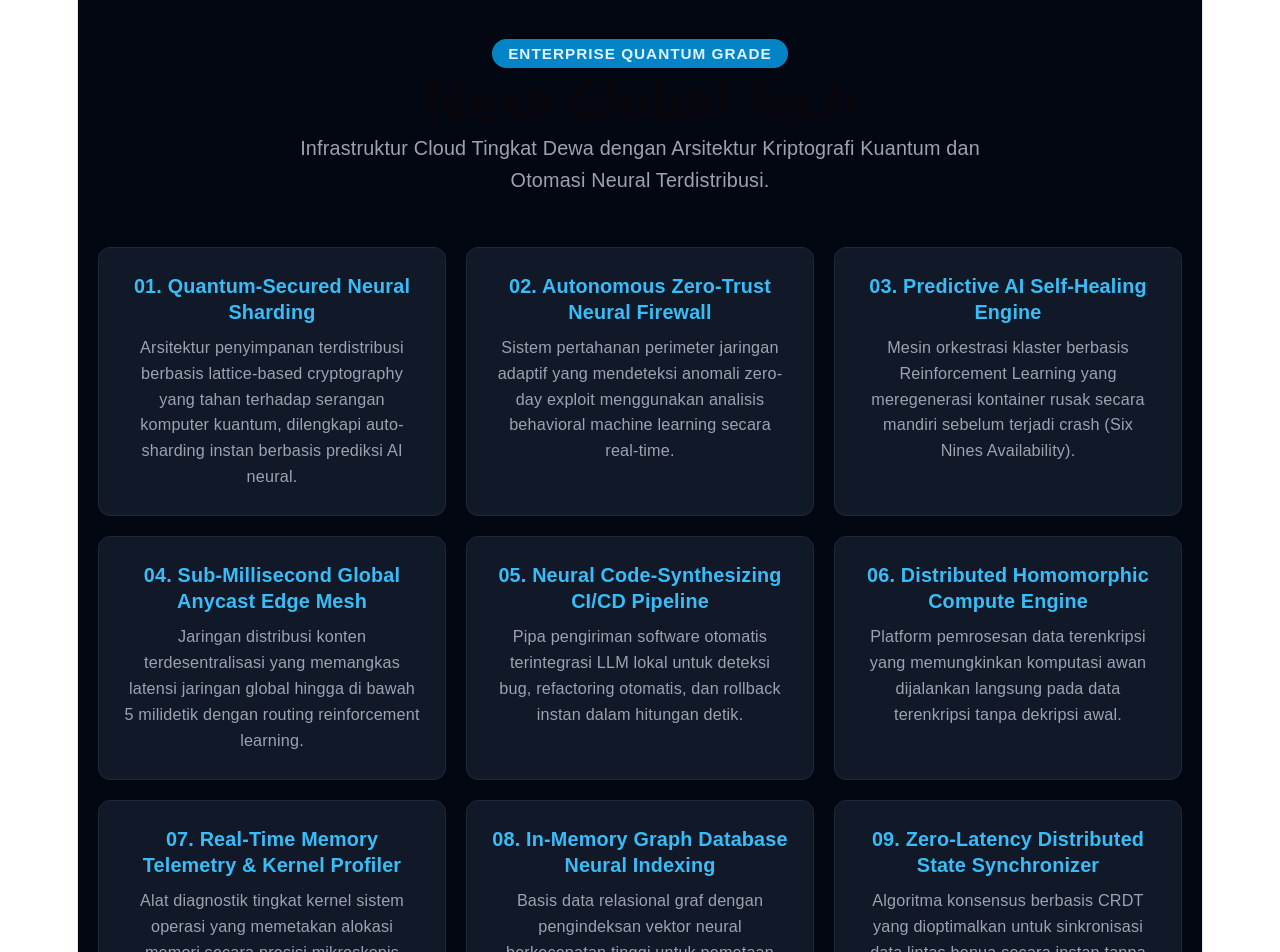
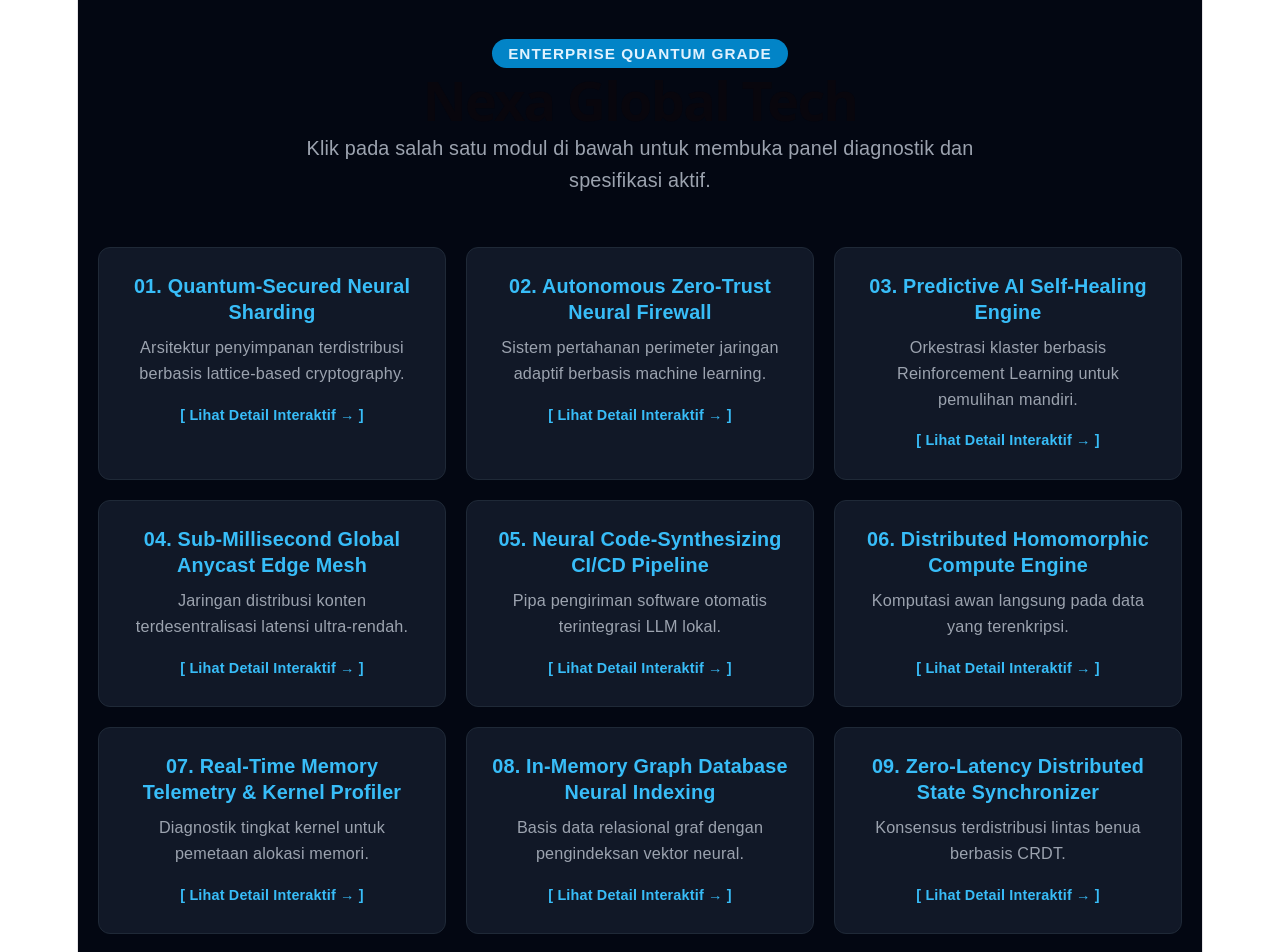
Before and after one commit to maul99289-star/nexa-global-tech, a React (Vite) app: page / in a window 1280 px wide. Shown: the top 952 px of the page. Built offline with nearby package versions, Linux system fonts and the light colour scheme.

Commit message:
tambahkan interaktivitas klik pada 12 fitur tingkat dewa

```diff
--- a/src/App.tsx
+++ b/src/App.tsx
@@ -1,21 +1,73 @@
+import { useState } from 'react';
+
 export default function App() {
+  const [selectedFeature, setSelectedFeature] = useState<{ title: string; desc: string; detail: string } | null>(null);
+
   const features = [
-    { title: "Quantum-Secured Neural Sharding", desc: "Arsitektur penyimpanan terdistribusi berbasis lattice-based cryptography yang tahan terhadap serangan komputer kuantum, dilengkapi auto-sharding instan berbasis prediksi AI neural." },
-    { title: "Autonomous Zero-Trust Neural Firewall", desc: "Sistem pertahanan perimeter jaringan adaptif yang mendeteksi anomali zero-day exploit menggunakan analisis behavioral machine learning secara real-time." },
-    { title: "Predictive AI Self-Healing Engine", desc: "Mesin orkestrasi klaster berbasis Reinforcement Learning yang meregenerasi kontainer rusak secara mandiri sebelum terjadi crash (Six Nines Availability)." },
-    { title: "Sub-Millisecond Global Anycast Edge Mesh", desc: "Jaringan distribusi konten terdesentralisasi yang memangkas latensi jaringan global hingga di bawah 5 milidetik dengan routing reinforcement learning." },
-    { title: "Neural Code-Synthesizing CI/CD Pipeline", desc: "Pipa pengiriman software otomatis terintegrasi LLM lokal untuk deteksi bug, refactoring otomatis, dan rollback instan dalam hitungan detik." },
-    { title: "Distributed Homomorphic Compute Engine", desc: "Platform pemrosesan data terenkripsi yang memungkinkan komputasi awan dijalankan langsung pada data terenkripsi tanpa dekripsi awal." },
-    { title: "Real-Time Memory Telemetry & Kernel Profiler", desc: "Alat diagnostik tingkat kernel sistem operasi yang memetakan alokasi memori secara presisi mikroskopis untuk mencegah memory leak." },
-    { title: "In-Memory Graph Database Neural Indexing", desc: "Basis data relasional graf dengan pengindeksan vektor neural berkecepatan tinggi untuk pemetaan relasi data multivariat seketika." },
-    { title: "Zero-Latency Distributed State Synchronizer", desc: "Algoritma konsensus berbasis CRDT yang dioptimalkan untuk sinkronisasi data lintas benua secara instan tanpa network bottleneck." },
-    { title: "Dynamic Resource Hyper-Compression Engine", desc: "Algoritma kompresi aset dan memori berbasis neural tensor compression yang memperkecil payload hingga 80% tanpa kehilangan presisi data." },
-    { title: "Automated Compliance & Regulatory Sentinel", desc: "Sistem audit otomatis yang memindai basis kode secara terus-menerus untuk memastikan kepatuhan mutlak standar internasional GDPR dan ISO." },
-    { title: "High-Throughput Custom API Gateway Matrix", desc: "Gerbang API asynchronous event-driven berperforma tinggi yang mampu menahan jutaan permintaan per detik (RPS) tanpa lonjakan latensi." }
+    {
+      title: "Quantum-Secured Neural Sharding",
+      desc: "Arsitektur penyimpanan terdistribusi berbasis lattice-based cryptography.",
+      detail: "Menggunakan enkripsi tahan kuantum dengan auto-sharding prediktif berbasis neural network untuk mengamankan data dari ancaman dekripsi masa depan."
+    },
+    {
+      title: "Autonomous Zero-Trust Neural Firewall",
+      desc: "Sistem pertahanan perimeter jaringan adaptif berbasis machine learning.",
+      detail: "Mendeteksi zero-day exploit secara real-time dan mengisolasi node terinfeksi dalam mikrodetik tanpa memutus trafik sah."
+    },
+    {
+      title: "Predictive AI Self-Healing Engine",
+      desc: "Orkestrasi klaster berbasis Reinforcement Learning untuk pemulihan mandiri.",
+      detail: "Meregenerasi kontainer yang rusak sebelum terjadi crash, menjamin ketersediaan sistem hingga 99.9999% tanpa intervensi manual."
+    },
+    {
+      title: "Sub-Millisecond Global Anycast Edge Mesh",
+      desc: "Jaringan distribusi konten terdesentralisasi latensi ultra-rendah.",
+      detail: "Memangkas latensi global di bawah 5 milidetik dengan mengarahkan trafik pengguna ke edge node terdekat secara cerdas."
+    },
+    {
+      title: "Neural Code-Synthesizing CI/CD Pipeline",
+      desc: "Pipa pengiriman software otomatis terintegrasi LLM lokal.",
+      detail: "Melakukan static analysis, bug fixing otomatis, refactoring kode, dan instant rollback dalam hitungan detik."
+    },
+    {
+      title: "Distributed Homomorphic Compute Engine",
+      desc: "Komputasi awan langsung pada data yang terenkripsi.",
+      detail: "Menghilangkan celah kerentanan memori server karena pemrosesan data dilakukan tanpa proses dekripsi awal."
+    },
+    {
+      title: "Real-Time Memory Telemetry & Kernel Profiler",
+      desc: "Diagnostik tingkat kernel untuk pemetaan alokasi memori.",
+      detail: "Mendeteksi memory leak dan race condition secara mikroskopis hingga tingkat instruksi mesin terendah."
+    },
+    {
+      title: "In-Memory Graph Database Neural Indexing",
+      desc: "Basis data relasional graf dengan pengindeksan vektor neural.",
+      detail: "Memproses kueri multivariat dan pemetaan relasi data kompleks berjuta-juta entitas seketika."
+    },
+    {
+      title: "Zero-Latency Distributed State Synchronizer",
+      desc: "Konsensus terdistribusi lintas benua berbasis CRDT.",
+      detail: "Menjamin sinkronisasi data global secara instan tanpa mengalami hambatan network bottleneck."
+    },
+    {
+      title: "Dynamic Resource Hyper-Compression Engine",
+      desc: "Kompresi aset dan memori berbasis neural tensor.",
+      detail: "Memperkecil ukuran payload data hingga 80% tanpa kehilangan satu bit pun presisi data asli."
+    },
+    {
+      title: "Automated Compliance & Regulatory Sentinel",
+      desc: "Sistem audit otomatis kepatuhan standar internasional.",
+      detail: "Memindai basis kode secara terus-menerus untuk memastikan kepatuhan mutlak terhadap regulasi GDPR dan ISO."
+    },
+    {
+      title: "High-Throughput Custom API Gateway Matrix",
+      desc: "Gerbang API asynchronous event-driven performa tinggi.",
+      detail: "Menahan jutaan permintaan per detik (RPS) saat lonjakan trafik ekstrem tanpa lonjakan latensi."
+    }
   ];
 
   return (
-    <div style={{ minHeight: '100vh', background: '#030712', color: '#f3f4f6', fontFamily: 'sans-serif', padding: '40px 20px' }}>
+    <div style={{ minHeight: '100vh', background: '#030712', color: '#f3f4f6', fontFamily: 'sans-serif', padding: '40px 20px', position: 'relative' }}>
       <div style={{ maxWidth: '1300px', margin: '0 auto' }}>
         <header style={{ textAlign: 'center', marginBottom: '50px' }}>
           <span style={{ background: '#0284c7', color: '#e0f2fe', padding: '6px 16px', borderRadius: '20px', fontSize: '0.85rem', fontWeight: '600', textTransform: 'uppercase', letterSpacing: '1px' }}>
@@ -23,19 +75,43 @@ export default function App() {
           </span>
           <h1 style={{ fontSize: '3rem', fontWeight: '800', margin: '20px 0' }}>Nexa Global Tech</h1>
           <p style={{ fontSize: '1.1rem', color: '#9ca3af', maxWidth: '700px', margin: '0 auto', lineHeight: '1.6' }}>
-            Infrastruktur Cloud Tingkat Dewa dengan Arsitektur Kriptografi Kuantum dan Otomasi Neural Terdistribusi.
+            Klik pada salah satu modul di bawah untuk membuka panel diagnostik dan spesifikasi aktif.
           </p>
         </header>
 
         <div style={{ display: 'grid', gridTemplateColumns: 'repeat(auto-fit, minmax(300px, 1fr))', gap: '20px' }}>
           {features.map((f, i) => (
-            <div key={i} style={{ background: '#111827', border: '1px solid #1f2937', padding: '25px', borderRadius: '12px', transition: 'border-color 0.2s' }}>
+            <div
+              key={i}
+              onClick={() => setSelectedFeature(f)}
+              style={{ background: '#111827', border: '1px solid #1f2937', padding: '25px', borderRadius: '12px', cursor: 'pointer', transition: 'all 0.2s ease' }}
+              onMouseEnter={(e) => e.currentTarget.style.borderColor = '#38bdf8'}
+              onMouseLeave={(e) => e.currentTarget.style.borderColor = '#1f2937'}
+            >
               <div style={{ color: '#38bdf8', fontWeight: 'bold', fontSize: '1.1rem', marginBottom: '10px' }}>0{i + 1}. {f.title}</div>
               <p style={{ color: '#9ca3af', fontSize: '0.9rem', lineHeight: '1.6', margin: 0 }}>{f.desc}</p>
+              <span style={{ display: 'inline-block', marginTop: '15px', color: '#38bdf8', fontSize: '0.8rem', fontWeight: '600' }}>[ Lihat Detail Interaktif &rarr; ]</span>
             </div>
           ))}
         </div>
       </div>
+
+      {/* Modal Detail Interaktif */}
+      {selectedFeature && (
+        <div style={{ position: 'fixed', top: 0, left: 0, width: '100vw', height: '100vh', background: 'rgba(0,0,0,0.8)', display: 'flex', justifyContent: 'center', alignItems: 'center', zIndex: 1000, padding: '20px' }}>
+          <div style={{ background: '#111827', border: '1px solid #38bdf8', padding: '30px', borderRadius: '16px', maxWidth: '600px', width: '100%', boxShadow: '0 20px 25px -5px rgba(0, 0, 0, 0.5)' }}>
+            <span style={{ color: '#38bdf8', fontSize: '0.85rem', fontWeight: 'bold', textTransform: 'uppercase' }}>Terminal Diag: Active Node</span>
+            <h2 style={{ fontSize: '1.8rem', fontWeight: 'bold', margin: '10px 0 20px 0', color: '#fff' }}>{selectedFeature.title}</h2>
+            <p style={{ color: '#9ca3af', fontSize: '1rem', lineHeight: '1.7', marginBottom: '30px' }}>{selectedFeature.detail}</p>
+            <button
+              onClick={() => setSelectedFeature(null)}
+              style={{ background: '#0284c7', color: '#fff', border: 'none', padding: '10px 24px', borderRadius: '8px', fontWeight: '600', cursor: 'pointer', fontSize: '0.95rem' }}
+            >
+              Tutup Panel
+            </button>
+          </div>
+        </div>
+      )}
     </div>
   );
 }
```
